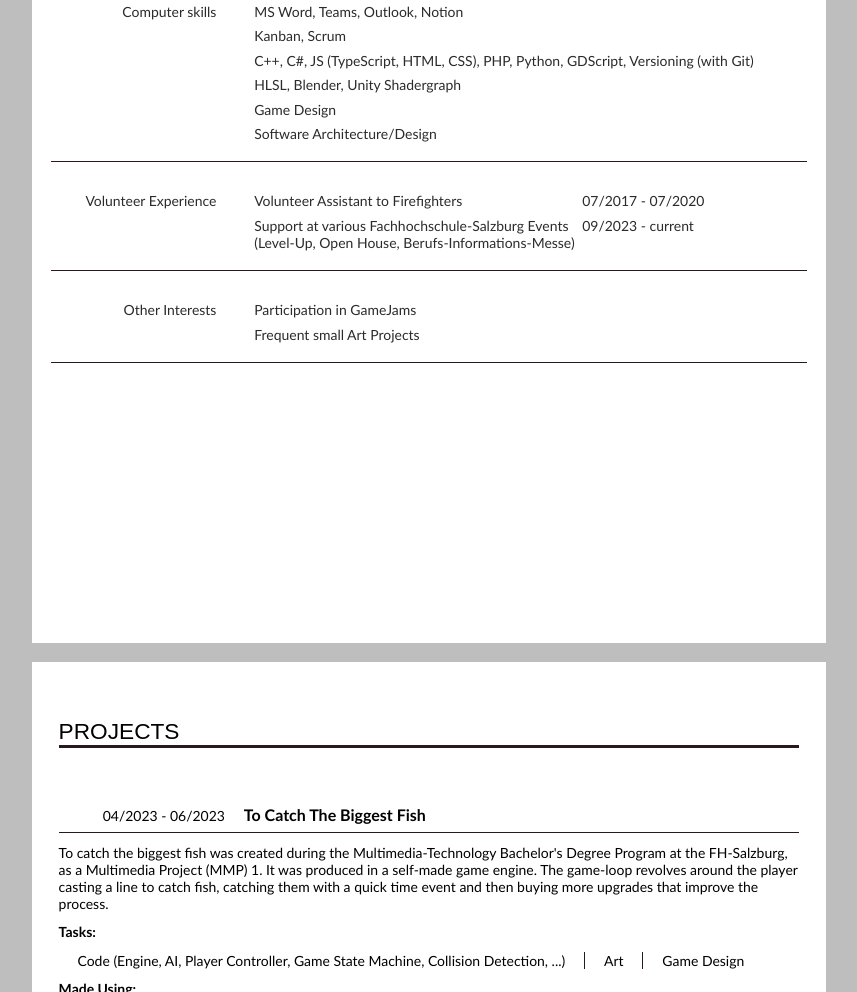
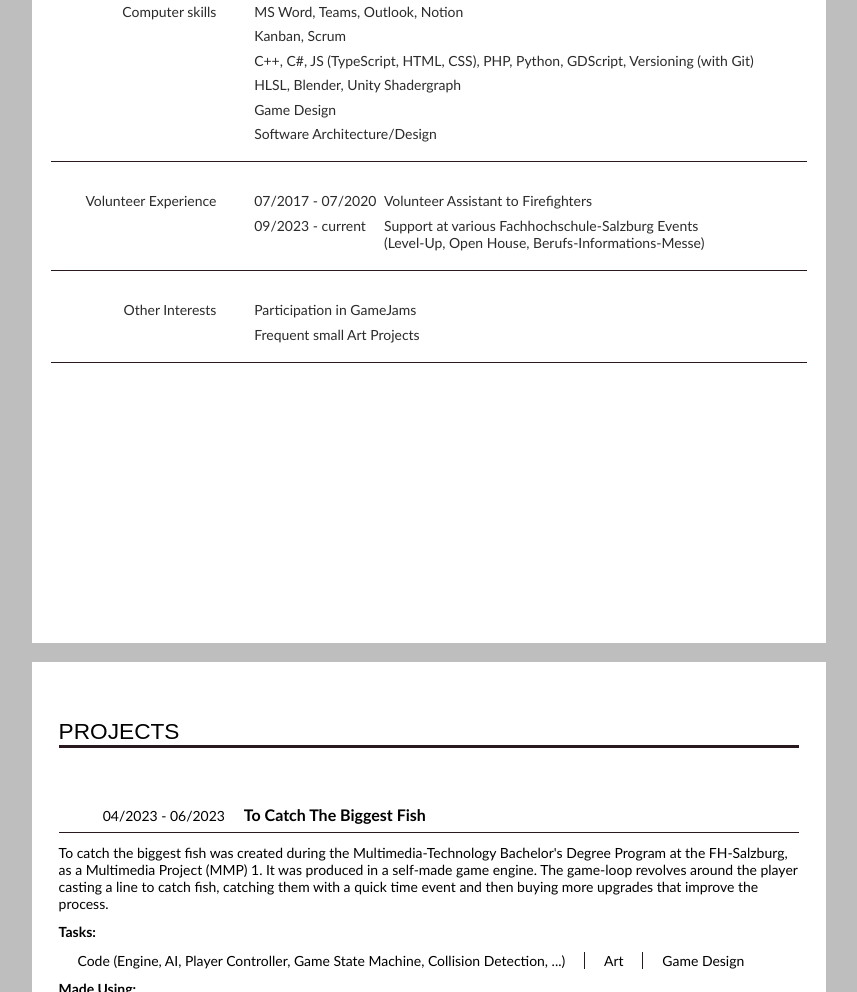
Before and after one commit to Wahoza/Wahoza.github.io, a plain HTML site: page cv_refactor/cv_refactor_index.html in a window 1280 px wide. Shown: the part 1621-2613 px from the top of the page, without its empty margins (211-1068 px from the left). Drawn offline with Linux system fonts and the light colour scheme.

Commit message:
ref: Changed date text order in volunteer section

```diff
--- a/cv_refactor/cv_refactor_index.html
+++ b/cv_refactor/cv_refactor_index.html
@@ -151,8 +151,8 @@
 
                         <div class = "grid-item-right">
                             <div class = "grid-subdivision">
-                            <div>Volunteer Assistant to Firefighters</div> <div>07/2017 - 07/2020</div>
-                            <div>Support at various Fachhochschule-Salzburg Events <br> (Level-Up, Open House, Berufs-Informations-Messe)</div> <div>09/2023 - current</div>
+                            <div>07/2017 - 07/2020</div> <div>Volunteer Assistant to Firefighters</div>
+                            <div>09/2023 - current</div> <div>Support at various Fachhochschule-Salzburg Events <br> (Level-Up, Open House, Berufs-Informations-Messe)</div>
                             </div>
                         </div>
                     </div>
```
